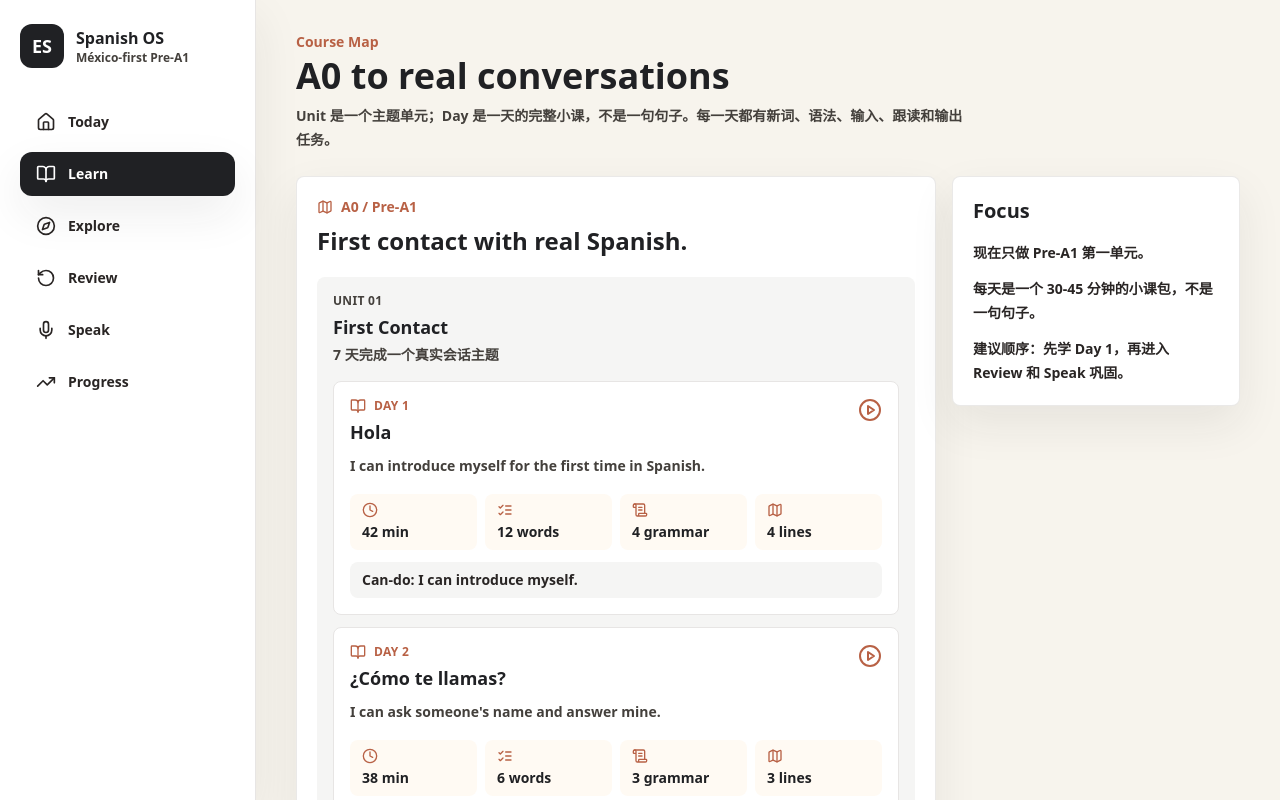
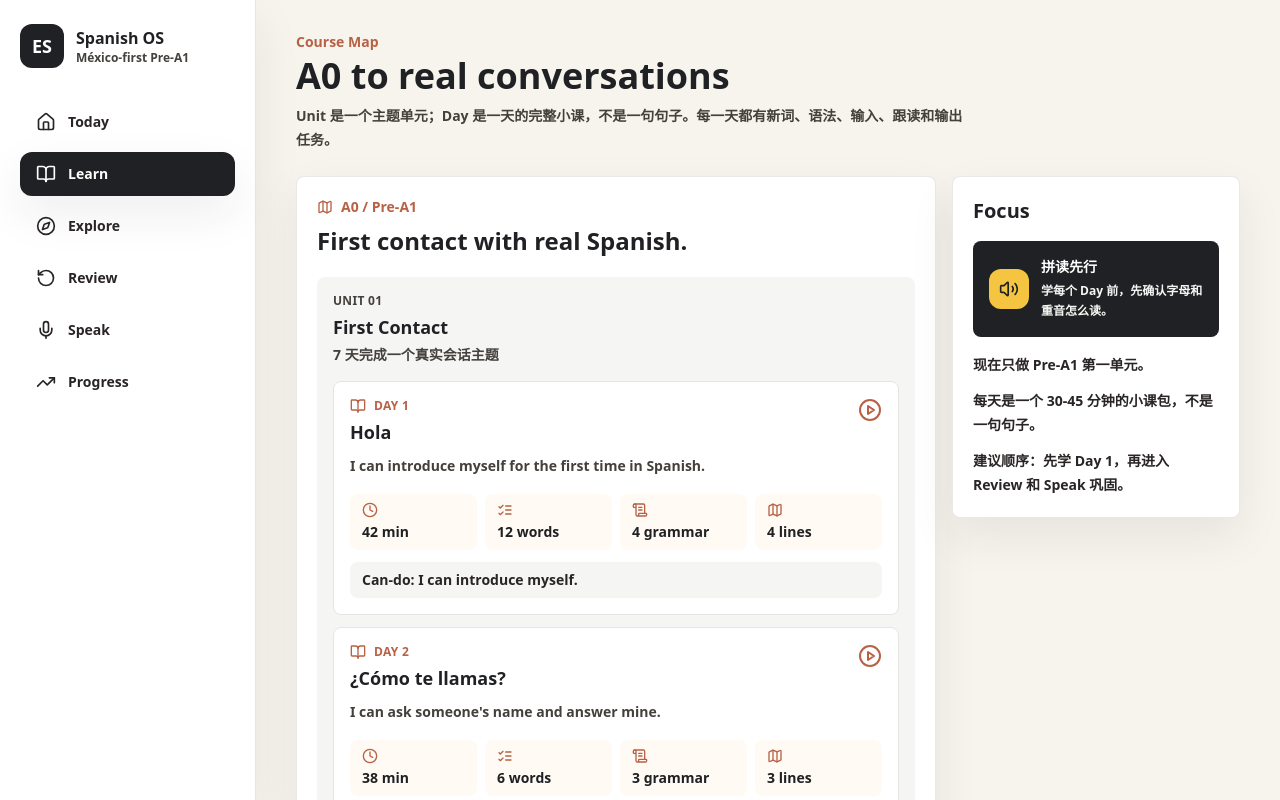
Before and after one commit to janeeepinky-cpu/spanish-learning-os, a Next.js app: page /learn in a window 1280 px wide. Shown: the top 800 px of the page. Built offline with nearby package versions, Linux system fonts and the light colour scheme.

Commit message:
Add Spanish sound system entry points

```diff
--- a/app/learn/page.tsx
+++ b/app/learn/page.tsx
@@ -1,7 +1,7 @@
 "use client";
 
 import Link from "next/link";
-import { BookOpen, CheckCircle2, Clock, ListChecks, Map, PlayCircle, ScrollText } from "lucide-react";
+import { BookOpen, CheckCircle2, Clock, ListChecks, Map, PlayCircle, ScrollText, Volume2 } from "lucide-react";
 import { Card } from "@/components/Card";
 import { lessons } from "@/course/lessons";
 import { levels } from "@/course/levels";
@@ -109,6 +109,20 @@ export default function LearnPage() {
 
         <Card className="h-fit">
           <h2 className="text-xl font-black">Focus</h2>
+          <Link
+            href="/phonics"
+            className="mt-4 flex items-center gap-3 rounded-lg bg-ink p-4 text-white transition hover:bg-stone-800"
+          >
+            <div className="grid h-10 w-10 shrink-0 place-items-center rounded-xl bg-sun text-ink">
+              <Volume2 className="h-5 w-5" aria-hidden />
+            </div>
+            <div>
+              <div className="text-sm font-black">拼读先行</div>
+              <p className="mt-1 text-xs font-semibold leading-5 text-stone-100">
+                学每个 Day 前，先确认字母和重音怎么读。
+              </p>
+            </div>
+          </Link>
           <div className="mt-4 space-y-3 text-sm font-semibold leading-6 text-stone-800">
             <p>现在只做 Pre-A1 第一单元。</p>
             <p>每天是一个 30-45 分钟的小课包，不是一句句子。</p>
```
